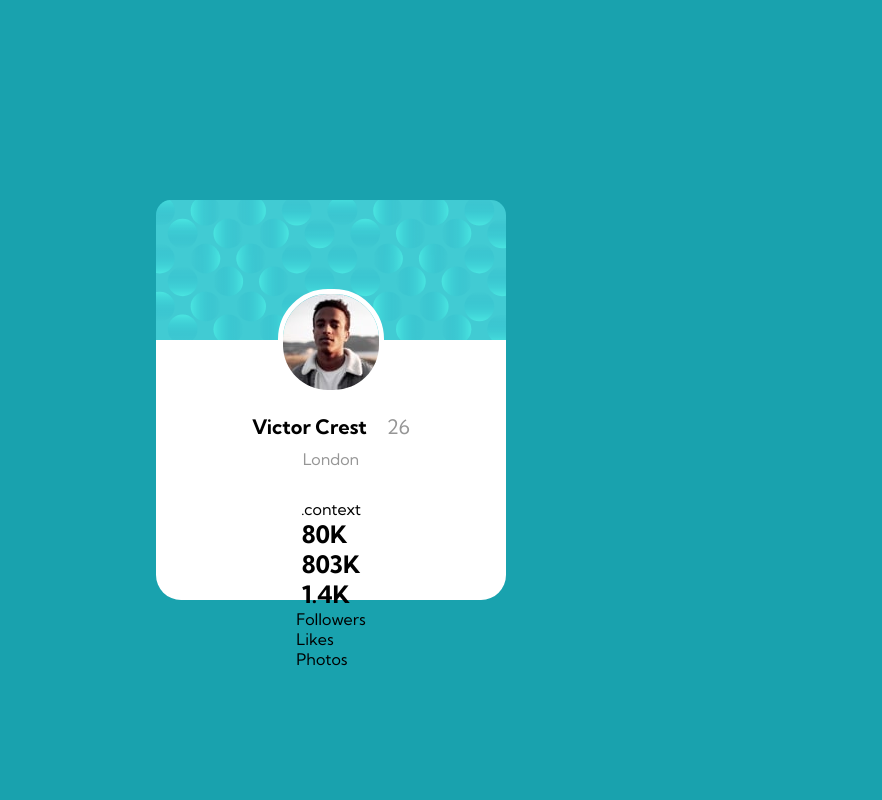
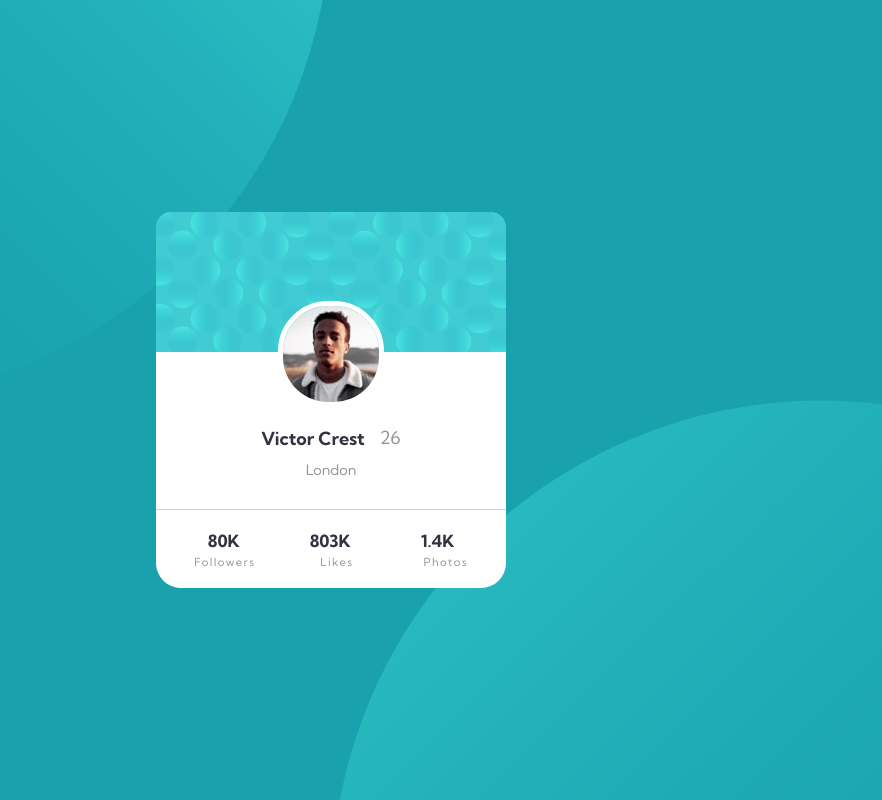
Before and after one commit to AntonioMesquit/profilecardcomponentmain, a plain HTML site: page index.html in a window 1280 px wide. Shown: the whole page, without its empty margins (309-1191 px from the left). Drawn offline with Linux system fonts and the light colour scheme.

Commit message:
end code

```diff
--- a/index.html
+++ b/index.html
@@ -29,16 +29,17 @@
     <div class="location">
       <p>London</p>
     </div>
-    .context
+    <div class="context">
       <div class="numbers">
-        <h2>80K</h2>
-        <h2>803K</h2>
-        <h2>1.4K</h2>
+        <h2 class="p1">80K</h2>
+        <h2 class="p2">803K</h2>
+        <h2 class="p3">1.4K</h2>
       </div>
       <div class="desc">
-     <p>Followers</p>
-     <p>Likes</p>
-     <p>Photos</p>
+     <p class="a1">Followers</p>
+     <p class="a2">Likes</p>
+     <p class="a3">Photos</p>
+    </div>
       </div>
     </div>
 
--- a/style.css
+++ b/style.css
@@ -2,82 +2,131 @@
 
 /*font-family: 'Kumbh Sans', sans-serif;*/
 
-*{
+* {
     margin: 0;
     padding: 0;
     box-sizing: border-box;
 }
 
-body{
-    height: 100vh;
+body {
+    min-height: 100vh;
     display: flex;
     justify-content: center;
     align-items: center;
     margin: auto;
     font-family: 'Kumbh Sans', sans-serif;
     background-color: hsl(185, 75%, 39%);
+    background-image: url(images/bg-pattern-top.svg), url(images/bg-pattern-bottom.svg);
+    background-repeat: no-repeat, no-repeat;
+    background-position: right 50vw bottom 50vh, left  50vw top 50vh;
 }
-#image1{
+
+#image1 {
     border-top-left-radius: 15px;
     border-top-right-radius: 15px;
 }
-.card{
+
+.card {
     display: flex;
     flex-direction: column;
-    background-color: white ;
-    height: 400px;
+    background-color: white;
+    height: 376px;
     font-family: 'Kumbh Sans';
     align-items: center;
     border-radius: 25px;
-    margin: auto    ;
+    margin: auto;
 }
-.image-content{
-height: 89px;
 
+.image-content {
+    height: 89px;
 }
-.text-content{
+
+.text-content {
     display: flex;
     flex-direction: column;
     align-items: center;
 }
-#image2{
+
+#image2 {
     border: 5px solid white;
     border-radius: 50px;
     margin-bottom: 15px;
+}
 
-
-
-}
-.title{
+.title {
     display: flex;
     flex-direction: row;
+}
 
-
-}
-.sep{
+.sep {
     display: flex;
     flex-direction: row;
     justify-content: center;
     align-items: center;
     margin-bottom: 10px;
 }
-.idade{
-    padding-left: 20px;
+
+.idade {
+    padding-left: 15px;
     height: 25px;
 }
-.text-1{
+
+.text-1 {
     font-family: 'Kumbh Sans';
     align-items: center;
-    font-size: 20px;
-    font-weight: 900px;
+    font-size: 18px;
+    font-weight: 900;
+    color: #323342;
+}
+
+.text-2 {
+    font-size: 18px;
+    color: hsl(0, 0%, 59%);
+}
+
+.location {
+    margin-bottom: 30px;
+    color: hsl(0, 0%, 59%);
+    font-size: 0.9rem;
+}
+
+.context {
+    display: flex;
+    align-items: center;
+    flex-direction: column;
+    width: 100%;
+    border-top: 0.53px solid rgba(0, 0, 0, 0.185);
+    width: 350px;
+
+
+.numbers {
+    display: flex;
+    padding-top: 20px;
+    font-family: 'Kumbh Sans';
+    font-weight: 700;
+    font-size: 0.7rem;
+    margin-bottom: 4px;
+    color: #323342;
+}
+
+.desc {
+    display: flex;
+    font-size: 0.7rem;
+    letter-spacing: 1.4px;
+    color: hsl(0, 0%, 59%);
+}
+
+.p1 {
+    margin-right: 70px;
+}
+
+.p3 {
+    margin-left: 70px;
+}
+
+.a2{
+    padding-left: 65px;
+    margin-right: 70px;
+}
 
 }
-.text-2{
-    font-size: 20px;
-    color: hsl(0, 0%, 59%);
-}
-.location{
-     margin-bottom: 30px;
-     color: hsl(0, 0%, 59%);
-
-}
```
